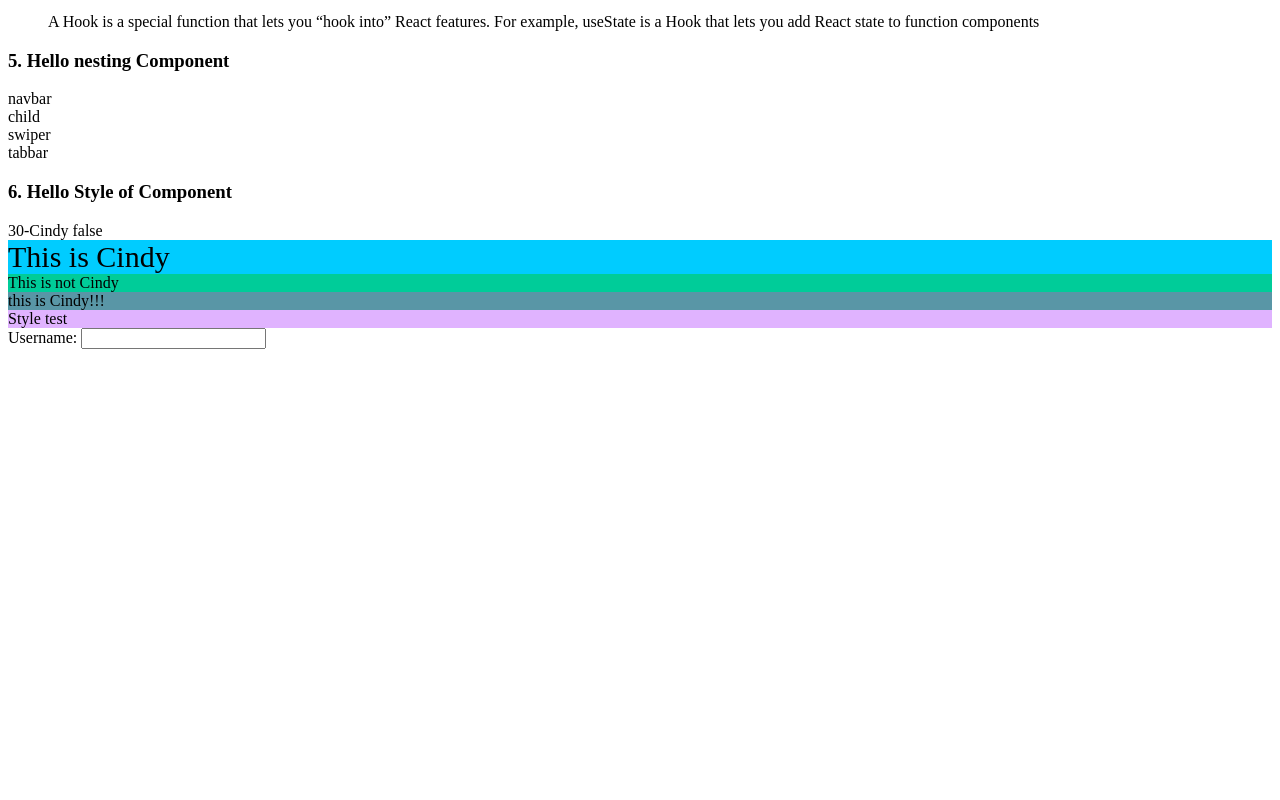
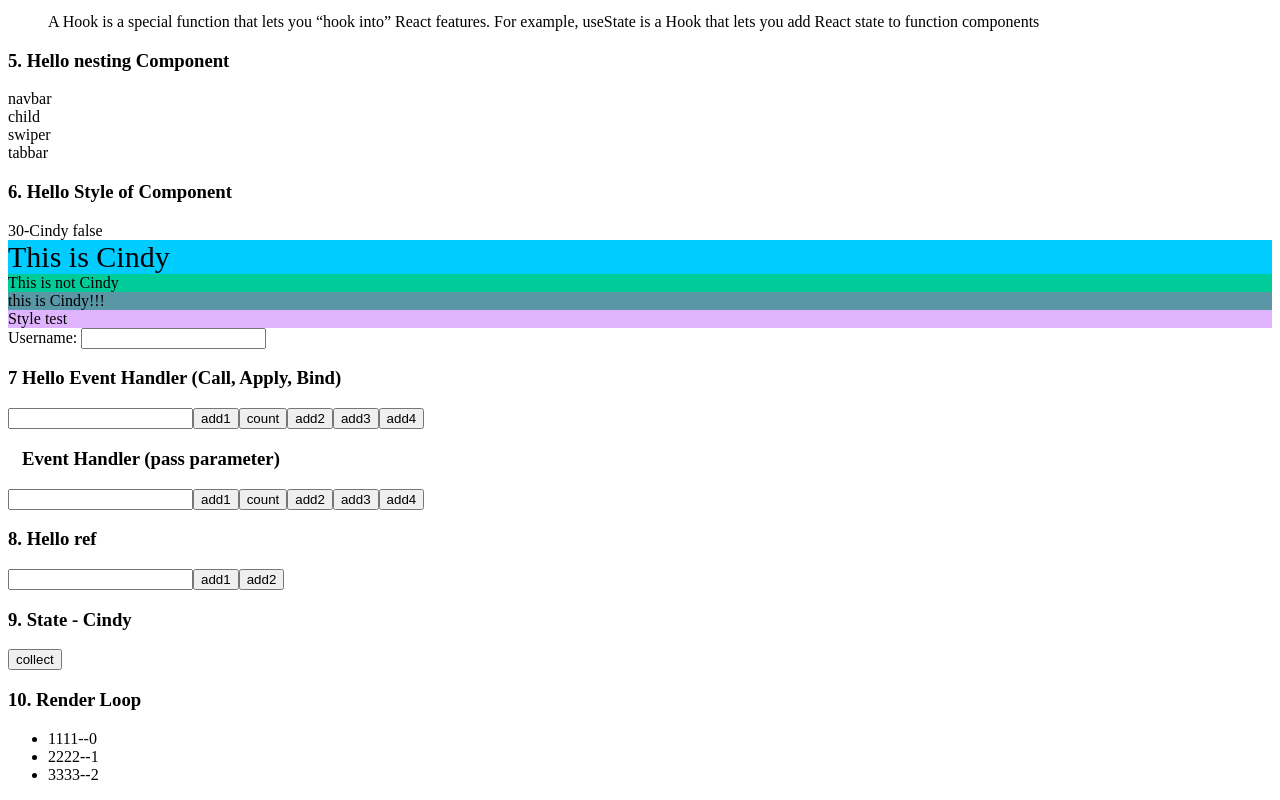
Before and after one commit to CindyZhao-xy/HelloWorld_React, a React app: page / in a window 1280 px wide. Shown: the part 893-1693 px from the top of the page. Before the commit the page ends 1250 px from the top, so only its background shows below. Built offline with nearby package versions, Linux system fonts and the light colour scheme.

Commit message:
Keep Learning

```diff
--- a/public/index.html
+++ b/public/index.html
@@ -57,6 +57,11 @@
       <div id="functionComponent"></div>
       <div id="nestingComponent"></div>
       <div id="styleComponent"></div>
+      <div id="eventHandler1"></div>
+      <div id="eventHandler2"></div>
+      <div id="ref"></div>
+      <div id="state"></div>
+      <div id="renderLoop"></div>
 </body>
 
 </html>
--- a/src/01-base/04-componentStyle.js
+++ b/src/01-base/04-componentStyle.js
@@ -2,7 +2,7 @@
  * @Author: cindy.zhao
  * @Date: 2022-04-13 9:12:43
  * @Last Modified by: cindy.zhao
- * @Last Modified time: 2022-04-15 20:26:24
+ * @Last Modified time: 2022-05-06 14:59:13
  */
 
 import React, { Component } from 'react'
@@ -12,22 +12,23 @@ export default class App04 extends Component {
     render() {
         var myname = "Cindy"
         var obj = {
-            backgroundColor:"#00ccff",
-            fontSize:"30px"
+            backgroundColor: "#00ccff",
+            fontSize: "30px"
         }
         return (
             <div>
                 <h3>6. Hello Style of Component</h3>
                 {10 + 20}-{myname}
-                {10 > 20 ? 'true':' false'}
-              <div style={obj}>This is Cindy</div>
-            <div style={{ background:"#00cc99"}}>This is not Cindy</div>
-            {/* react prefers to use built-in styles
+                {10 > 20 ? 'true' : ' false'}
+                <div style={obj}>This is Cindy</div>
+                <div style={{ background: "#00cc99" }}>This is not Cindy</div>
+                {/* react prefers to use built-in styles
                 react considers each component to be an independent whole */}
-            <div class="active">this is Cindy!!!</div>
-            <div id="myapp">Style test</div>
-            <label>Username: </label>
-            <input type="text" id="username"/>
+                {/* {Because it is JS code, so the comments must put in "{}"" } */}
+                <div className="active">this is Cindy!!!</div>
+                <div id="myapp">Style test</div>
+                <label>Username: </label>
+                <input type="text" id="username" />
             </div>
         )
     }
--- /dev/null
+++ b/src/01-base/05-eventHandler-1.js
@@ -0,0 +1,65 @@
+import React, { Component } from 'react'
+
+export default class App05 extends Component {
+    a =100
+
+    render() {
+        return (
+            <div>
+                <h3>7 Hello Event Handler (Call, Apply, Bind) </h3>
+                <input />
+                <button onClick={() => {
+                    console.log("click1", "if there is too many logic process, not recommand")
+                }}>add1</button>
+
+                <button onMouseOver={() => {
+                    console.log("plus!")
+                }}>count</button>
+
+                <button onClick={this.handleClick2}>add2</button>
+                <button onClick={this.handleClick3}>add3</button>
+                {/* there no brace after handleClick */}
+                <button onClick={() => {
+                    this.handleClick4() // better one
+                }}>add4 </button>
+            </div>
+        )
+    }
+    handleClick2() {
+        console.log("click2")
+    }
+    handleClick3 = () => {
+        console.log("click3")
+    }
+    handleClick4 = () => {
+        console.log("click4")
+    }
+}
+
+// class A {
+//     constructor() {
+//         this.a = "111"
+//         this.b = "222"
+//     }
+
+//     c = 33333
+
+//     d = () => {
+
+//     }
+
+//     aaa() {
+
+//     }
+
+//     bbb() {
+//         this.ccc();
+
+//     }
+
+//     ccc() {
+
+//     }
+// }
+
+// console.log(new A())
--- /dev/null
+++ b/src/01-base/06-eventHandler-2.js
@@ -0,0 +1,71 @@
+import React, { Component } from 'react'
+
+export default class App06 extends Component {
+    a = 100
+
+    render() {
+        // this.handleClick2
+        return (
+            <div>
+                <h3>&nbsp; &nbsp;Event Handler (pass parameter) </h3>
+                <input />
+                <button onClick={() => {
+                    console.log("click1", "if there is too many logic process, not recommand", this.a)
+                }}>add1</button>
+                {/* 如果处理逻辑过多，不推荐这种写法 */}
+                <button onMouseOver={() => {
+                    console.log("plus!")
+                }}>count</button>
+
+                <button onClick={ this.handleClick2.bind(this) }>add2</button>
+                {/* 不推荐这种写法 */}
+                <button onClick={this.handleClick3}>add3</button>
+                {/* 推荐add3这一种 */}
+                {/* there no brace after handleClick */}
+                <button onClick={() => {
+                    this.handleClick4() // 比较推荐 - 传参
+                }}>add4</button>
+            </div>
+        )
+    }
+    handleClick2() {
+        console.log("click2",this.a)
+    }
+    handleClick3 = (evt) => {
+        console.log("click3",this.a,evt.target)
+    }
+    handleClick4 = () => {
+        console.log("click4",this.a)
+    }
+}
+/*
+call, chnaged this, automatically execute function
+apply, 改变this，自动执行函数
+bind, 改变this，不会自动执行函数，手动加入括号()执行函数
+*/
+
+/*
+React并不会真正的绑定事件到每一个具体<>的元素上，二是采用事件代理的处理模式：
+*/
+var obj1 ={
+    name:"obj1",
+    getName(){
+        console.log(this.name)
+    }
+}
+
+var obj2 ={
+    name:"obj2",
+    getName(){
+        console.log(this.name)
+    }
+}
+obj1.getName.call(obj2)
+// obj1.getName.apply(obj2)
+// obj1.getName.bind(obj2)()
+obj2.getName()
+
+// var obtn = document.getElementById("btn")
+// obtn.onclick=function(){
+//     console.log(this)
+// }
--- /dev/null
+++ b/src/01-base/07-ref.js
@@ -0,0 +1,27 @@
+import React, { Component } from 'react'
+
+export default class App07 extends Component {
+  a =100
+  myref = React.createRef()
+
+  render() {
+    return (
+      <div>
+          <h3>8. Hello ref</h3>
+          {/* <input ref="mytext" /> */}
+          <input ref={this.myref} />
+          <button onClick={ ()=>
+        {
+            // console.log("click1",this.refs.mytext.value)
+            console.log("click", this.myref.current.value)
+        } } >add1</button>
+
+        <button onClick={this.handlerClick2}>add2</button>
+      </div>
+    )
+  }
+
+  handlerClick2=()=>{
+    console.log("click2",this.myref.current.value)
+  }
+}
--- /dev/null
+++ b/src/01-base/08-state.js
@@ -0,0 +1,45 @@
+import React, { Component } from 'react'
+
+export default class App08 extends Component {
+    a = 1
+    //   state = {
+    //       mytext:"collect",
+    //       myShow:true
+    //   }
+
+    constructor() {
+        super()
+        this.state = {
+            mytext: "collect",
+            myShow: true,
+            myname: "Cindy"
+        }
+    }
+
+    render() {
+        //   var text="collect"
+
+        return (
+            <div>
+                <h3>9. State - {this.state.myname}</h3>
+
+                <button onClick={() => {
+                    // text="Cancel Collect" // Do not edit the statement directly
+                    this.setState({
+                        // mytext:"cancel collect"
+                        myShow: !this.state.myShow,
+                        myname: "Xinyi"
+                    }) // indirect edit the statement
+
+                    if (this.state.myShow) {
+                        console.log("logic of collect")
+                    } else {
+                        console.log("logic of cancel collect")
+                    }
+                    // }}>{this.state.mytext}</button>
+                }}>{this.state.myShow ? 'collect' : 'cancel collect'}</button>
+                {/* <button>Collect</button> */}
+            </div>
+        )
+    }
+}
--- /dev/null
+++ b/src/01-base/09-renderLoop.js
@@ -0,0 +1,54 @@
+import React, { Component } from 'react'
+
+export default class App09 extends Component {
+
+    state = {
+        // list: ["1111", "2222", "3333"]
+        list: [{
+            id: 1,
+            text: "1111"
+        },
+        {
+            id: 2,
+            text: "2222"
+        },
+        {
+            id: 3,
+            text: "3333"
+        }]
+    }
+
+    render() {
+
+        // var newlist = this.state.list.map(item => <li key={item}>{item}</li>)
+
+        return (
+            <div>
+                <h3>10. Render Loop </h3>
+                <ul>
+                    {/* <h4>No.1 </h4> */}
+                    {/* {this.state.list.map(item => <li key={item.id}>{item.text}</li>)} */}
+                    {/* <h4>No.2 </h4>
+                    {newlist} */}
+                    {
+                        this.state.list.map((item,index)=><li key={index}>{item.text}--{index}</li>)
+                    }
+                </ul>
+            </div>
+        )
+    }
+}
+/*
+Original js - map，
+（React原则：如无必要，勿增实体）
+ */
+/**
+ * 为了列表的复用和重排，设置Key值，提高性能
+ * 理想key, item.id
+ * 不涉及到列表的增加删除，重排，设置成索引没有问题
+ */
+var list = ["aa", "bb", "cc"]
+
+var newlist = list.map(item => `<li>${item}</li>`)
+
+console.log(newlist.join(""))
```
Also changed, not shown: src/index.js (+39 -13 lines).
